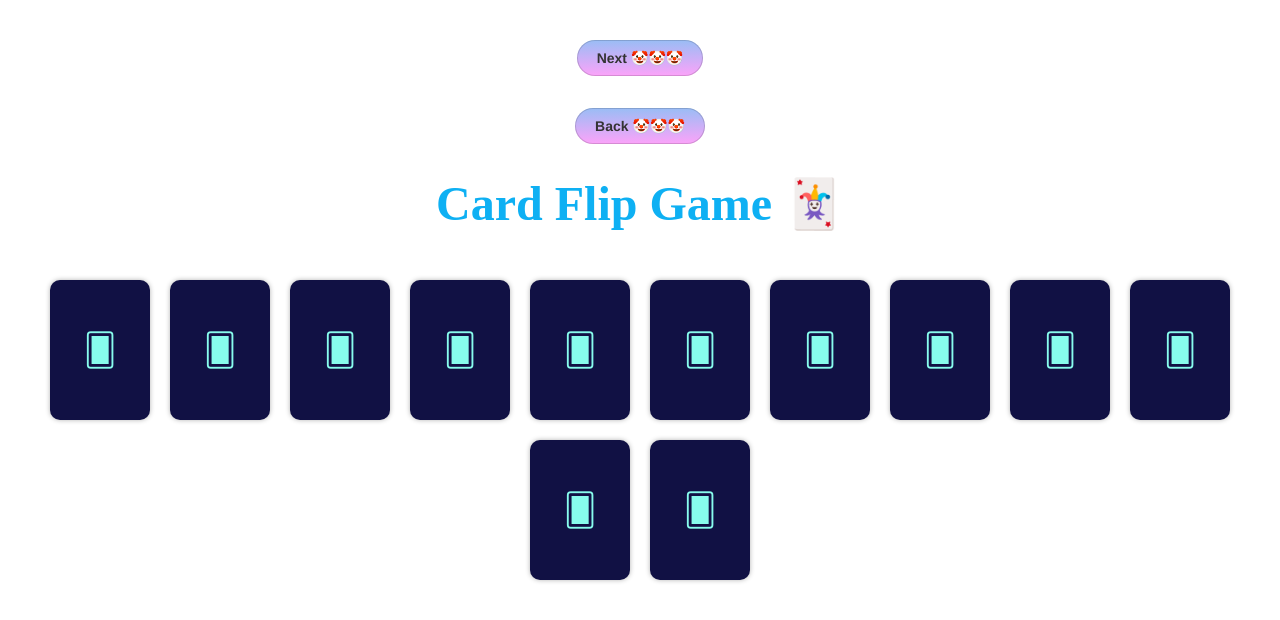
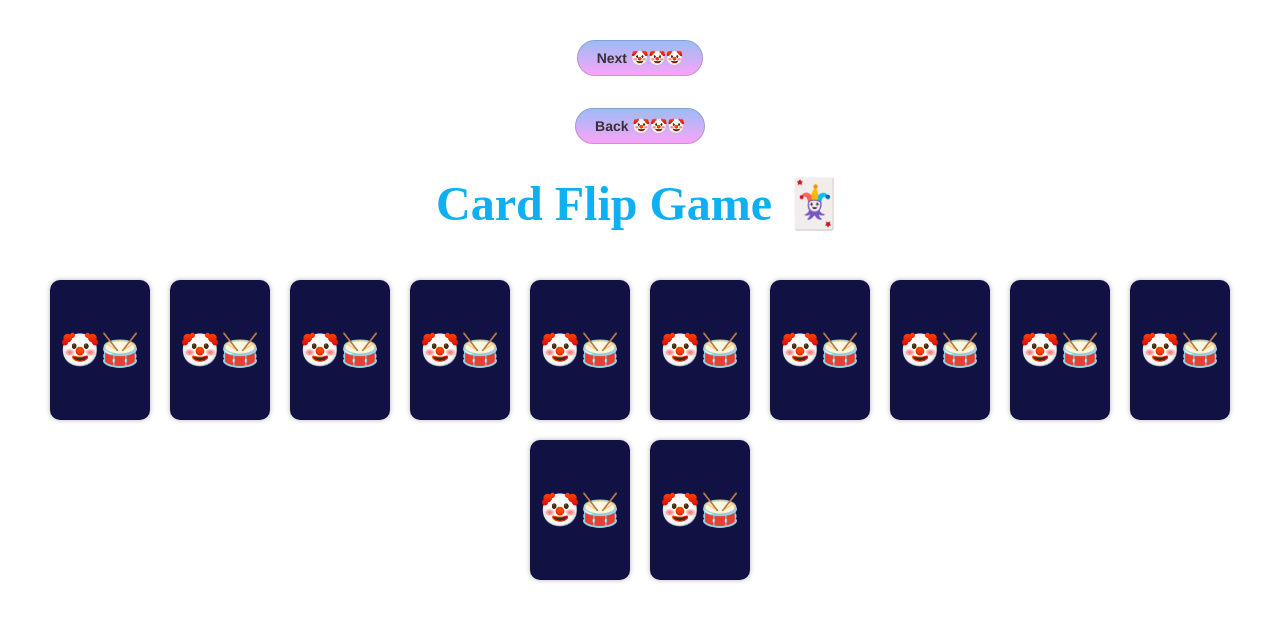
Before and after one commit to millipede-cpu/giggle-click, a React (Vite) app: page /card-flip-game in a window 1280 px wide. Shown: the top 620 px of the page. Built offline with nearby package versions, Linux system fonts and the light colour scheme.

Commit message:
Add styling to CardBack and CardFront

```diff
--- a/src/Card.tsx
+++ b/src/Card.tsx
@@ -12,7 +12,7 @@ export default function Card({ value, isFlipped, onClick }: CardProps) {
     <CardWrapper onClick={onClick}>
       <CardInner isFlipped={isFlipped}>
         <CardFront>{value}</CardFront>
-        <CardBack>🂠</CardBack>
+        <CardBack>🤡🥁</CardBack>
       </CardInner>
     </CardWrapper>
   );
@@ -48,9 +48,15 @@ const CardFace = styled.div`
 
 const CardFront = styled(CardFace)`
 
-  background: #222;
-  color: #f1c40f;
+  background: #000;
+  color:rgb(250, 192, 75);
   transform: rotateY(180deg);
+  font-size: 0.7rem;
+  word-break: break-word;
+  padding: 0.3rem;
+  text-align: center;
+  display: flex;
+  flex-direction: column;
 `;
 
 const CardBack = styled(CardFace)`
```
